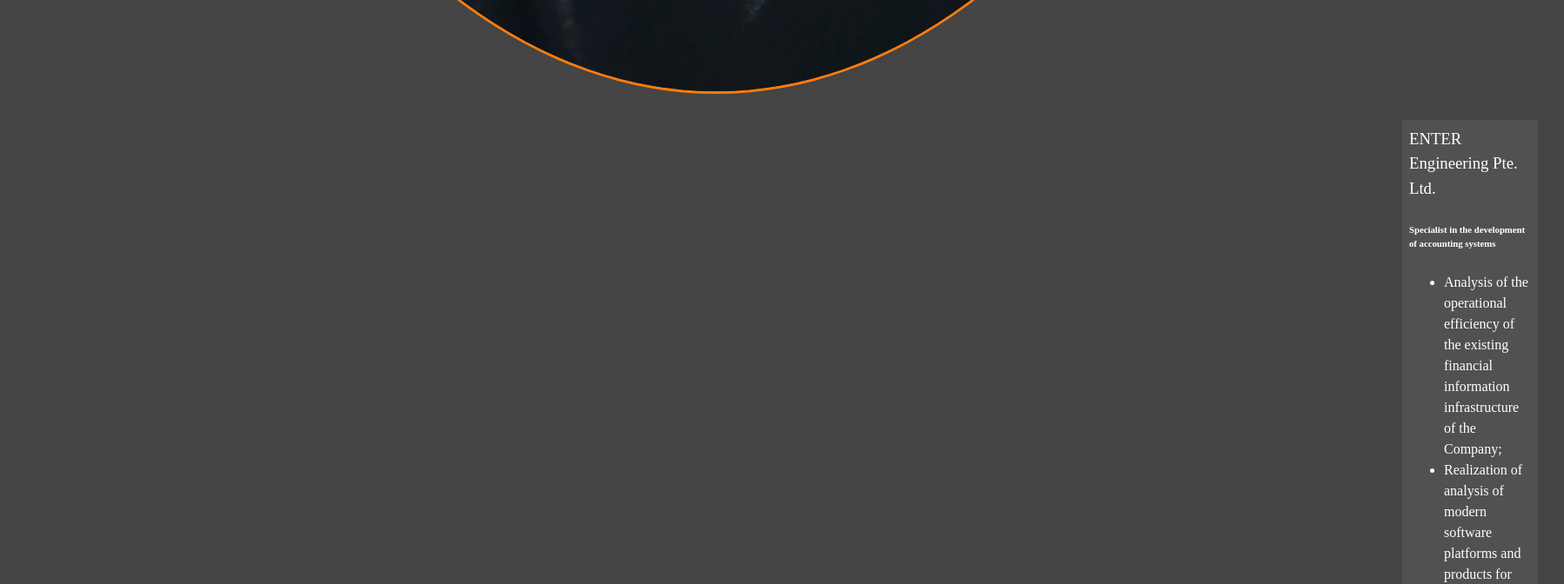
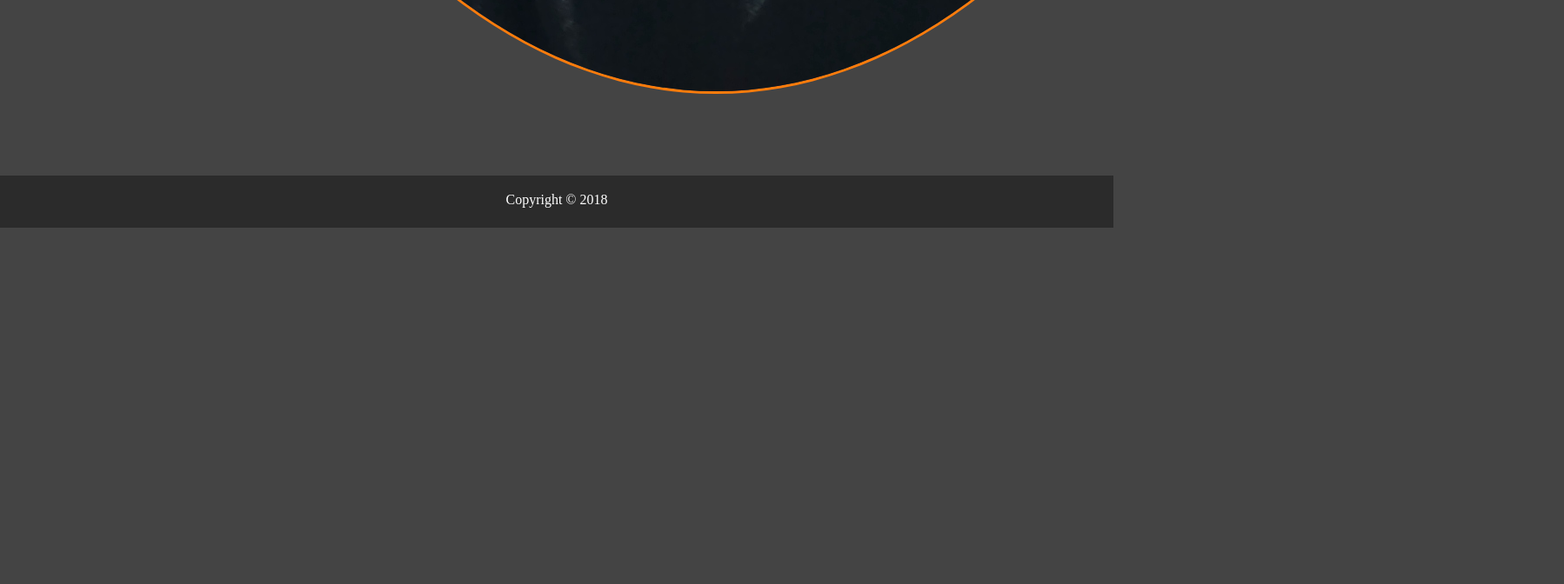
Before and after one commit to TsEugene/mySite, a website: page dist/about.html in a window 1280 px wide. Shown: the part 2820-3492 px from the top of the page at 87% size, 1798 px wide, since content can reach past the window. After the commit the page ends 3082 px from the top, so only its background shows below. Drawn offline with Linux system fonts and the light colour scheme.

Commit message:
new photo

```diff
--- a/dist/about.html
+++ b/dist/about.html
@@ -54,7 +54,7 @@
         <h3 class="text-secondary">BIO</h3>
         <p>Hi, I'm 27 years old. I am from Uzbekistan. Now I live in Bonn, Germany. I have a bachelor's degree from Moscow State University. And now I'm studying Master of Computer Science at the University of Bonn. Computer Technology is very exciting theme, and I like everything about it. Now I'm trying to improve my skills in developing websites, and I want to combine with my hobby for making photography.</p>
       </div>
-        <div class="job job-2">
+        <!--<div class="job job-2">
         <h3>ENTER Engineering Pte. Ltd.</h3>
         <h6>Specialist in the development of accounting systems</h6>
         <p><ul><li>Analysis of the operational efficiency of the existing financial information infrastructure of the Company;</li>
@@ -62,7 +62,7 @@
   <li>Conducting testing and analysis of testing results of existing and new information systems;</li>
   <li>Development of user instructions, as well as methodological and regulatory materials related to the use of automated control systems of the Company;</li>
   <li>Preparation of functional requirements for software that is used or planned for use in the Company;</li></ul></p>
-      </div>
+</div> -->
     </div>
   </main>
   <footer id="main-footer">
```
